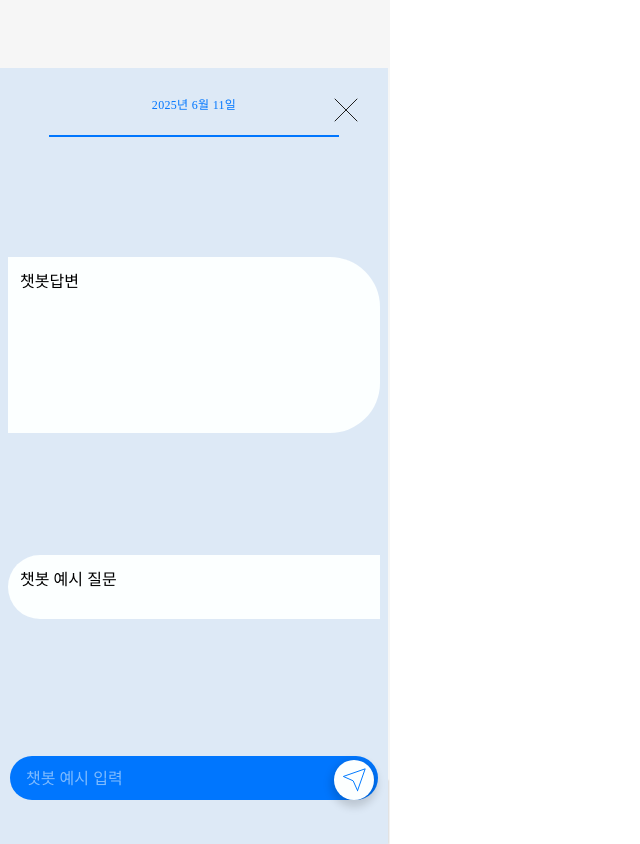
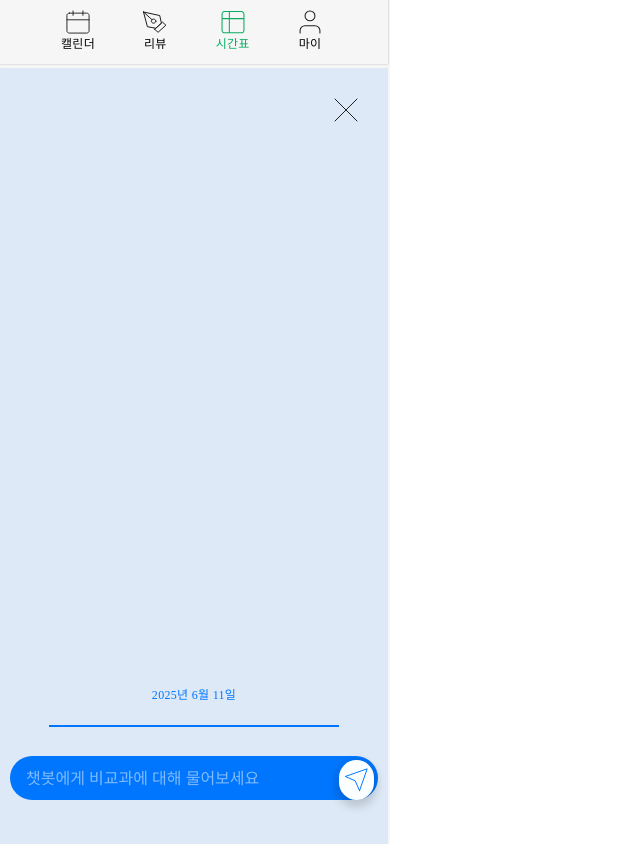
Before and after one commit to capstoneProject-Konkuk-2025-Team2/Frontend, a React (Vite) app: page /main in a window 1280 px wide. Both pictures are taken after a click on the element 334 px from the left and 716 px from the top of the page. Shown: the whole page, without its empty margins (0-640 px from the left). Built offline with nearby package versions, Linux system fonts and the light colour scheme.

Commit message:
feat: 챗봇 더미 요청 답변 구현, 챗봇 페이지 드래그 안되는 문제 발생 z-index 원인 추정

```diff
--- /dev/null
+++ b/src/apis/chatbot.ts
@@ -0,0 +1,59 @@
+import axios from "axios"
+const CHATBOT_API_URL = "/v1/chat/"
+
+export const sendQuestionDummy = (question: string) => {
+    console.log(question)
+    const result = {
+        answer: "OO님의 관심사는 ~~이며, 다음의 비교과를 추천합니다.",
+        recommendedProgramList : [
+        {
+          title: "string",
+          url: "string",
+          applicationPeriod: "string",
+          targetAudience: "string",
+          selectionMethod: "string",
+          duration: "string",
+          purposeOfTheActivity: "string",
+          participationBenefitsAndExpectedOutcomes: "string",
+          process: "string",
+          modeOfOperation: "string"
+        }
+        ]
+  }
+  return result
+}
+
+
+export const sendQuestion = (question: string) => axios.post(CHATBOT_API_URL, {
+        question : question,
+    })
+        .then(Response => {
+            console.log(Response.data)
+            return Response.data.result
+        })
+        .catch(error => {
+            console.error(error)
+            return error
+        });
+
+
+
+// {
+//   "result": {
+//     "answer": "OO님의 관심사는 ~~이며, 다음의 비교과를 추천합니다.",
+//     "recommendedProgramList": [
+//       {
+//         "title": "string",
+//         "url": "string",
+//         "applicationPeriod": "string",
+//         "targetAudience": "string",
+//         "selectionMethod": "string",
+//         "duration": "string",
+//         "purposeOfTheActivity": "string",
+//         "participationBenefitsAndExpectedOutcomes": "string",
+//         "process": "string",
+//         "modeOfOperation": "string"
+//       }
+//     ]
+//   }
+// }
--- a/src/components/ChatBotFrame.tsx
+++ /dev/null
@@ -1,61 +0,0 @@
-import { useChatBotPageStore } from "../store/store"
-
-const ChatBotFrame = () => {
-    const { openChatBotPage } = useChatBotPageStore();
-
-    return (
-        <div>
-            <div className="absolute bottom-0 w-97 h-194
-                    p-7 flex flex-col justify-between items-center
-                    gap-2.5 z-20 bg-[#DDE9F6]">
-
-                <div className="absolute top-5 right-5"
-                    onClick={openChatBotPage}>
-                    <img src="/icons/X-icon.svg" />
-                </div>
-
-                <div className="flex flex-col justify-center items-center">
-                    <div className="w-32 h-10 text-center justify-center text-[#0076FE] text-xs font-normal font-['Pretendard'] leading-normal tracking-wide">2025년 6월 11일</div>
-                    <div className="w-72 h-0 outline outline-1 outline-offset-[-0.50px] outline-[#0076FE]"></div>
-                </div>
-
-
-                <div>
-                    <div className="w-93 h-44 bg-[#FCFFFF] rounded-tr-[50px] rounded-br-[50px] p-3">
-                        <div>
-                            챗봇답변
-                        </div>
-                    </div>
-                </div>
-
-
-                <div>
-                    <div className="w-93 h-16 bg-[#FCFFFF] rounded-tl-[50px] rounded-bl-[50px] p-3">
-                        <div>
-                            챗봇 예시 질문
-                        </div>
-                    </div>
-                </div>
-
-                <div>
-                    <div className="flex flex-row justify-between w-92 h-11 bg-[#0076FE] text-[#FCFFFF] rounded-[500px] m-4 pl-4">
-                        <input placeholder="챗봇 예시 입력" />
-
-                        <div className="w-10 h-10 bg-[#FCFFFF] rounded-[500px] shadow-[0px_1px_3px_0px_rgba(0,0,0,0.30)] shadow-[0px_4px_8px_3px_rgba(0,0,0,0.15)] inline-flex justify-center items-center overflow-hidden m-1">
-                            <div className="p-4 flex justify-center items-center">
-                                <button className="w-6 h-6">
-                                    <img className="w-6 h-6"
-                                        src="/icons/blue-sending-icon.svg" />
-                                </button>
-                            </div>
-                        </div>
-                    </div>
-
-                </div>
-
-            </div>
-        </div>
-    )
-}
-
-export default ChatBotFrame;
--- a/src/layouts/MainLayout.tsx
+++ b/src/layouts/MainLayout.tsx
@@ -1,7 +1,7 @@
 import { Outlet } from "react-router-dom";
 import LowerNav from "../components/LowerNav.tsx";
 import ChatBotButton from "../components/ChatBotButton.tsx";
-import ChatBotFrame from "../components/ChatBotFrame.tsx";
+import ChatBotFrame from "../pages/chatbot/ChatBotFrame.tsx";
 import { useChatBotPageStore, useAddTimeTableStore } from "../store/store.ts";
 import EditTableFrame from "../pages/timetable/EditTableFrame.tsx";
 
--- /dev/null
+++ b/src/pages/chatbot/BotSpeechBubble.tsx
@@ -0,0 +1,18 @@
+type BotSpeechBubbleProps = {
+    text : string;
+}
+
+const BotSpeechBubble = ({text}:BotSpeechBubbleProps) =>{
+
+    return(
+                <div>
+                    <div className="w-93 h-44 bg-[#FCFFFF] rounded-tr-[50px] rounded-br-[50px] p-3">
+                        <div>
+                            {text}
+                        </div>
+                    </div>
+                </div>
+    )
+}
+
+export default BotSpeechBubble;
--- /dev/null
+++ b/src/pages/chatbot/ChatBotFrame.tsx
@@ -0,0 +1,71 @@
+import { useState } from "react";
+import { useChatBotPageStore } from "../../store/store.ts"
+import BotSpeechBubble from "./BotSpeechBubble.tsx";
+import UserSpeechBubble from "./UserSpeechBubble.tsx";
+import { sendQuestionDummy } from "../../apis/chatbot.ts";
+
+const ChatBotFrame = () => {
+    const { openChatBotPage } = useChatBotPageStore();
+    const [userQuestion, setUserQuestion] = useState('');
+
+    const [contexts, setContexts] = useState<unknown[]>([]);
+
+    const makeString = (result: { answer: string; recommendedProgramList: { title: string; }[]; }) =>{
+        const stringedAns = result.answer + '\n' + result.recommendedProgramList[0].title
+        return stringedAns
+    }
+
+    return (
+
+            <div className="absolute bottom-0 w-97 h-194
+                    p-7 flex flex-col justify-end items-center overflow-y-scroll no-scrollbar
+                    gap-y-3.5 z-20 bg-[#DDE9F6]">
+
+                <div className="absolute top-5 right-5"
+                    onClick={openChatBotPage}>
+                    <img src="/icons/X-icon.svg" />
+                </div>
+
+                <div className="flex flex-col justify-center items-center">
+                    <div className="w-32 h-10 text-center justify-center text-[#0076FE] text-xs font-normal font-['Pretendard'] leading-normal tracking-wide">2025년 6월 11일</div>
+                    <div className="w-72 h-0 outline outline-1 outline-offset-[-0.50px] outline-[#0076FE]"></div>
+                </div>
+
+
+                {contexts.map((context, index)=>{
+                    return(
+                        <>
+                        {index % 2 === 0 ? <UserSpeechBubble text={context as string}/>: <BotSpeechBubble text={context as string} />}
+                        </>
+                    )
+                })}
+
+
+                <div>
+                    <div className="flex flex-row justify-between w-92 h-11 bg-[#0076FE] text-[#FCFFFF] rounded-[500px] m-4 pl-4">
+                        <input id="textM" className="w-full"
+                        placeholder="챗봇에게 비교과에 대해 물어보세요"
+                        onChange={(e) => {
+                            setUserQuestion(e.target.value)
+                        }}/>
+
+                        <div className="w-10 h-10 bg-[#FCFFFF] rounded-[500px] shadow-[0px_1px_3px_0px_rgba(0,0,0,0.30)] shadow-[0px_4px_8px_3px_rgba(0,0,0,0.15)] inline-flex justify-center items-center overflow-hidden m-1">
+                            <div className="p-4 flex justify-center items-center">
+                                <button className="w-6 h-6"
+                                onClick={()=>{
+                                    setContexts([...contexts, userQuestion, makeString(sendQuestionDummy(userQuestion))]);
+                                }}>
+                                    <img className="w-6 h-6"
+                                        src="/icons/blue-sending-icon.svg" />
+                                </button>
+                            </div>
+                        </div>
+                    </div>
+
+                </div>
+
+            </div>
+    )
+}
+
+export default ChatBotFrame;
--- /dev/null
+++ b/src/pages/chatbot/UserSpeechBubble.tsx
@@ -0,0 +1,20 @@
+
+type UserSpeechBubbleProps = {
+    text : string;
+}
+
+const UserSpeechBubble = ({text}:UserSpeechBubbleProps) =>{
+
+    return(
+
+                <div>
+                    <div className="w-92 min-h-16 bg-[#FCFFFF] rounded-tl-[50px] rounded-bl-[50px] p-3 mr-0">
+                        <div>
+                            {text}
+                        </div>
+                    </div>
+                </div>
+    )
+}
+
+export default UserSpeechBubble;
```
